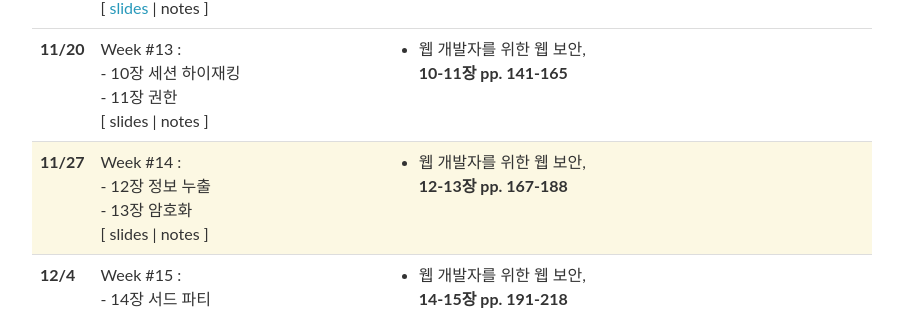
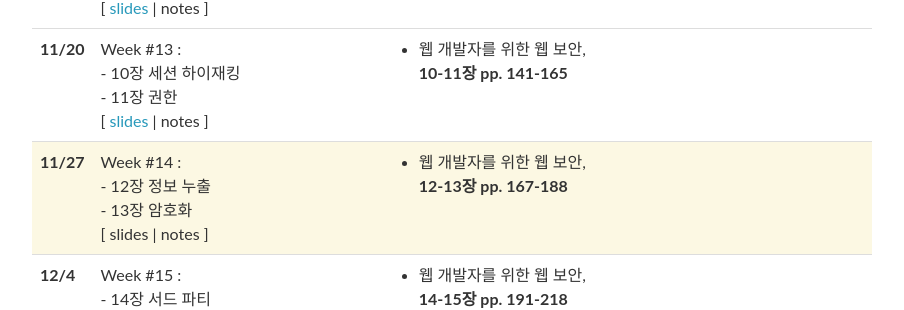
Before and after one commit to 2023-aaronkr/dju-sec, a Jekyll site: the page built from _pages/lectures.md, in a window 1280 px wide and 900 px high, scrolled down 1384 px. Shown: the part 149-459 px from the top of the window, without its empty margins (188-1092 px from the left). Built offline with Jekyll 4.4.1, drawn with Linux system fonts in a browser that asks for light colours; nearby versions of some CDN libraries; comment, search, counter and statistics services are not loaded; part of the change alters nothing that is shown.

```diff
--- a/_data/lectures.yml
+++ b/_data/lectures.yml
@@ -129,7 +129,7 @@
   title: >
     - 10장 세션 하이재킹 <br />
     - 11장 권한
-  slides:
+  slides: "https://docs.google.com/presentation/d/1JncntGVT-h7u9BNwcpGkoZe_7J1cBfdkXGLuezuGyiI/edit?usp=sharing"
   readings: >
     웹 개발자를 위한 웹 보안, <br>
     <strong>10-11장 pp. 141-165</strong>
```
